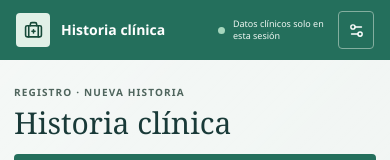
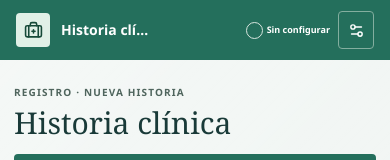
Before and after one commit to Minzake/historia_clinica, a React (Vite) app: page / in a window 390 px wide. Shown: the top 160 px of the page. Built offline with nearby package versions, Linux system fonts and the light colour scheme.

Commit message:
ajuste mobile

```diff
--- a/src/App.css
+++ b/src/App.css
@@ -4,6 +4,9 @@
 .brand-mark { width: 34px; height: 34px; display: grid; place-items: center; background: #e1f0e7; color: #164938; border-radius: 4px; }
 .topbar-actions { display: flex; align-items: center; gap: 22px; }
 .privacy-label { display: inline-flex; align-items: center; gap: 8px; color: #f0f7f3; font-size: 12px; }
+.clinic-status { display: inline-flex; align-items: center; gap: 6px; color: #fff; font-size: 10px; font-weight: 650; white-space: nowrap; }
+.clinic-status-icon { width: 18px; height: 18px; display: grid; place-items: center; color: #164938; border: 1px solid #d9ecdf; border-radius: 50%; background: #e1f0e7; }
+.clinic-status.is-empty .clinic-status-icon { color: #fff; border-color: #d8e6df; background: transparent; }
 .privacy-dot, .edit-dot { width: 7px; height: 7px; display: inline-block; flex: 0 0 auto; background: #a5d6bd; border-radius: 50%; }
 .icon-button, .download-button, .primary-button, .secondary-button, .close-button { border: 0; font: inherit; cursor: pointer; }
 .icon-button { display: inline-flex; align-items: center; gap: 8px; min-height: 38px; padding: 0 12px; color: #fff; border: 1px solid #83ae9f; border-radius: 4px; background: transparent; font-size: 13px; }
@@ -104,9 +107,12 @@
   .form-sheet { padding-inline: 26px; }
 }
 @media (max-width: 620px) {
-  .topbar { min-height: 60px; padding: 0 16px; }
-  .topbar-actions { gap: 10px; }
-  .privacy-label { max-width: 110px; font-size: 9px; line-height: 1.3; }
+  .topbar { min-height: 60px; flex-wrap: wrap; padding: 10px 16px; }
+  .brand > span:last-child { max-width: 90px; overflow: hidden; text-overflow: ellipsis; white-space: nowrap; }
+  .topbar-actions { flex: 1; justify-content: flex-end; gap: 8px; }
+  .privacy-label { display: none; }
+  .clinic-status { gap: 4px; font-size: 9px; }
+  .clinic-status-icon { width: 17px; height: 17px; }
   .icon-button { width: 36px; min-width: 36px; justify-content: center; padding: 0; }
   .settings-button span { display: none; }
   .workspace { width: calc(100% - 28px); padding: 26px 0 44px; }
--- a/src/App.tsx
+++ b/src/App.tsx
@@ -197,9 +197,10 @@ function App() {
   }
   const meters = Number(clinical.height) / 100
   const bmi = Number(clinical.weight) > 0 && meters > 0 ? (Number(clinical.weight) / meters ** 2).toFixed(1) : ''
+  const clinicConfigured = Object.values(clinic).some((value) => value.trim().length > 0)
 
   return <div className="app-shell">
-    <header className="topbar"><a className="brand" href="#inicio" aria-label="Historia clínica, inicio"><span className="brand-mark"><BriefcaseMedical size={19} /></span><span>{clinic.name || 'Historia clínica'}</span></a><div className="topbar-actions"><span className="privacy-label"><span className="privacy-dot" /> Datos clínicos solo en esta sesión</span><button className="icon-button settings-button" type="button" onClick={() => setSettingsOpen(true)}><Settings2 size={17} /><span>Consultorio</span></button></div></header>
+    <header className="topbar"><a className="brand" href="#inicio" aria-label="Historia clínica, inicio"><span className="brand-mark"><BriefcaseMedical size={19} /></span><span>{clinic.name || 'Historia clínica'}</span></a><div className="topbar-actions"><span className="privacy-label"><span className="privacy-dot" /> Datos clínicos solo en esta sesión</span><span className={`clinic-status ${clinicConfigured ? 'is-loaded' : 'is-empty'}`} role="status" aria-live="polite" title={clinicConfigured ? 'Datos del consultorio guardados en este navegador' : 'Todavía no hay datos del consultorio guardados'}><span className="clinic-status-icon" aria-hidden="true">{clinicConfigured && <Check size={12} />}</span><span>{clinicConfigured ? 'Datos cargados' : 'Sin configurar'}</span></span><button className="icon-button settings-button" type="button" aria-label="Datos del consultorio" onClick={() => setSettingsOpen(true)}><Settings2 size={17} /><span>Consultorio</span></button></div></header>
     <main id="inicio" className="workspace">
       <div className="page-heading"><div><p className="eyebrow">REGISTRO · NUEVA HISTORIA</p><h1>Historia clínica</h1></div><button className="download-button" type="button" onClick={download}>{downloaded ? <Check size={17} /> : <Download size={17} />}<span>{downloaded ? 'PDF descargado' : 'Descargar PDF'}</span></button></div>
       <div className="editor-layout">
```
